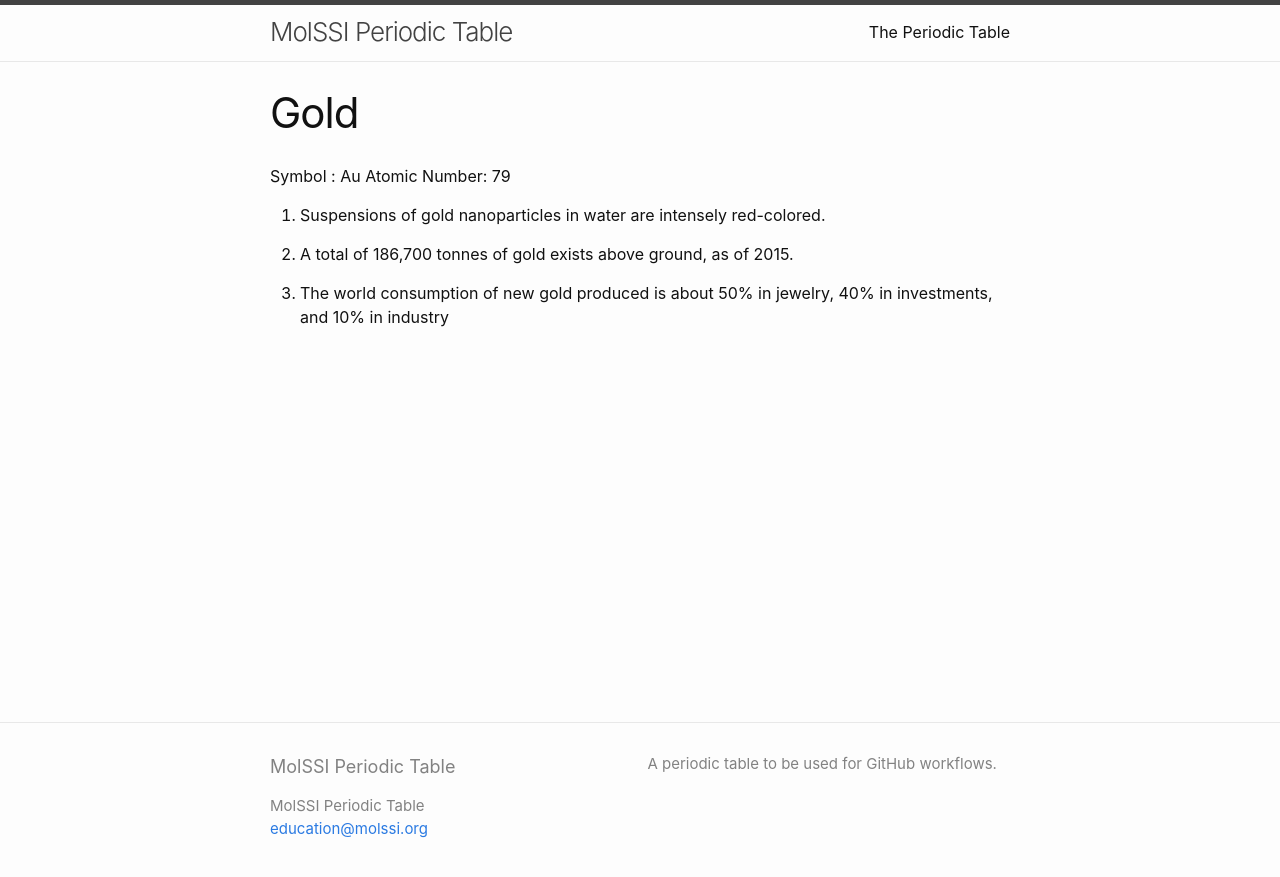
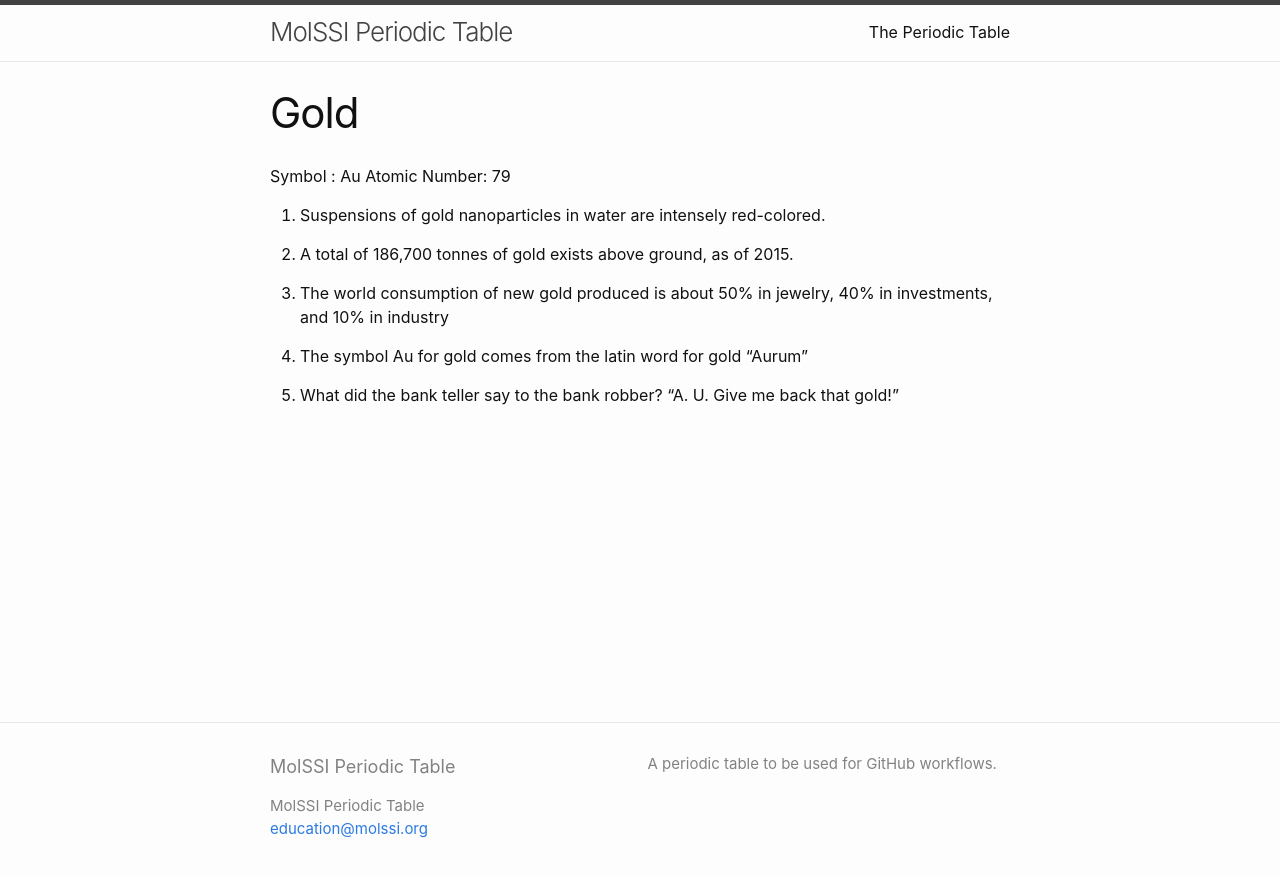
Before and after one commit to MolSSI-Education/periodic-table, a Jekyll site: the page built from elements/gold.md, in a window 1280 px wide. Shown: the top 877 px of the page. Built offline with Jekyll 4.4.1, drawn with Linux system fonts in a browser that asks for light colours.

Commit message:
Added gold fact and joke

```diff
--- a/elements/gold.md
+++ b/elements/gold.md
@@ -11,3 +11,7 @@ Atomic Number: 79
 2. A total of 186,700 tonnes of gold exists above ground, as of 2015.
 
 3. The world consumption of new gold produced is about 50% in jewelry, 40% in investments, and 10% in industry
+
+4. The symbol Au for gold comes from the latin word for gold "Aurum"
+
+5. What did the bank teller say to the bank robber? "A. U. Give me back that gold!"
```
